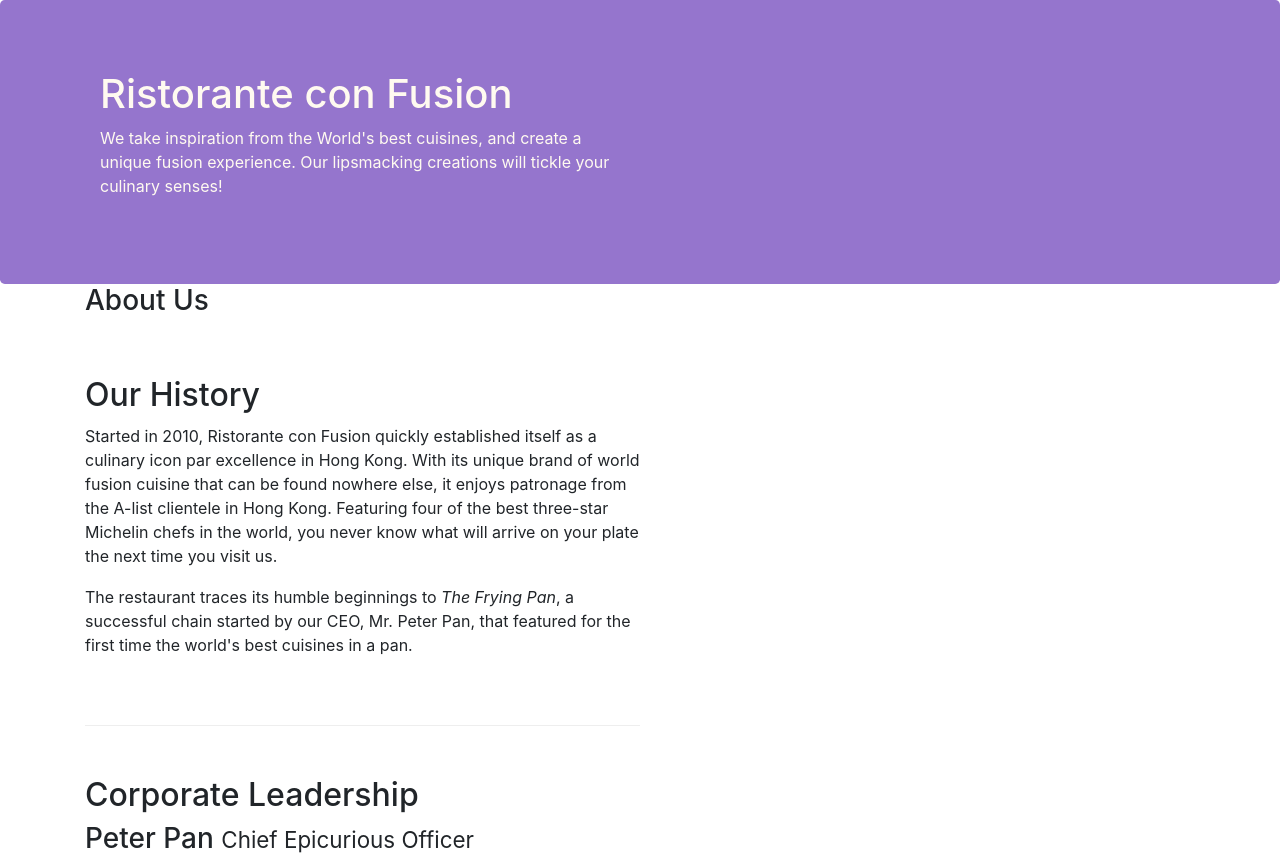
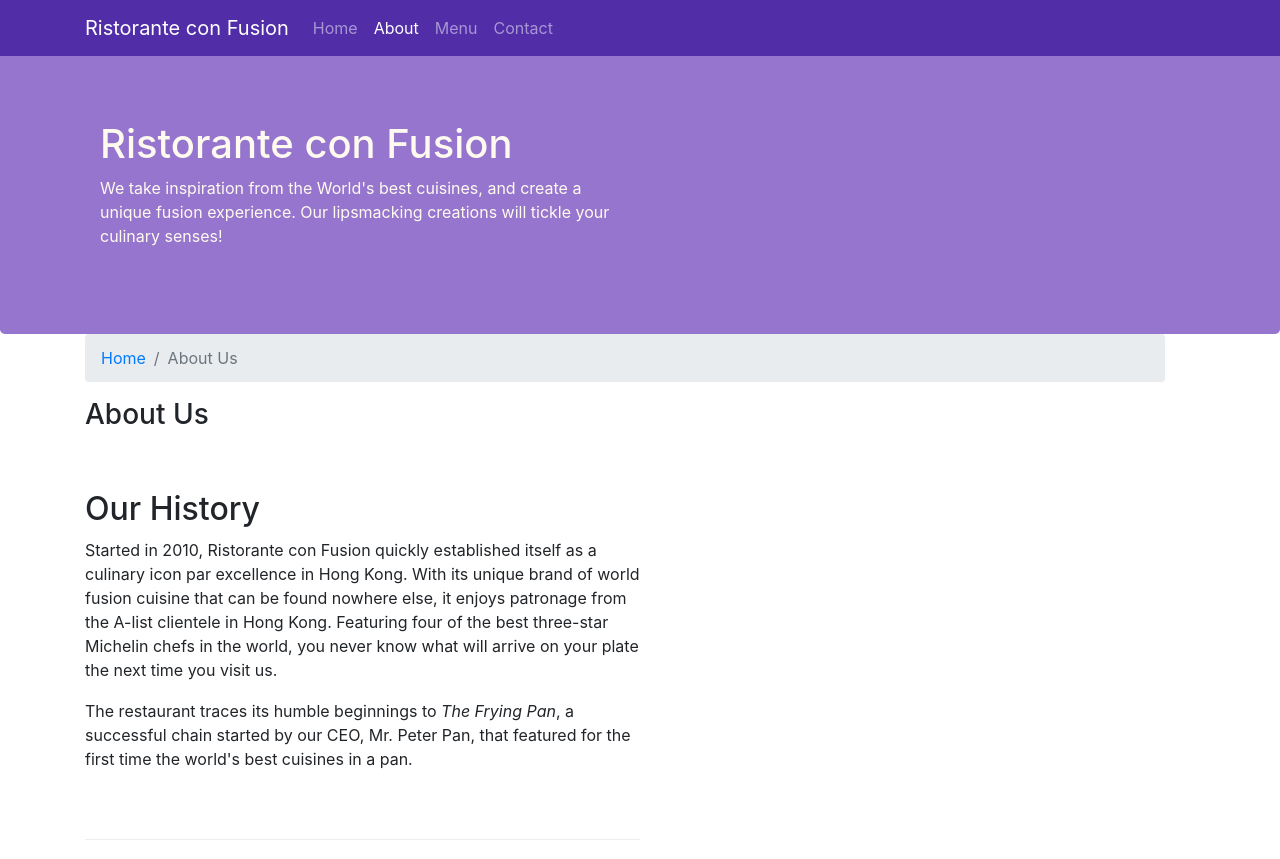
Before and after one commit to pallavisharma2811/Bootstrap4, a website: page aboutus.html in a window 1280 px wide. Shown: the top 859 px of the page. Drawn offline with nearby package versions, Linux system fonts and the light colour scheme.

Commit message:
Navbar and Breadcrumbs

```diff
--- a/aboutus.html
+++ b/aboutus.html
@@ -9,11 +9,32 @@
 
      <!-- Bootstrap CSS -->
      <link rel="stylesheet" href="node_modules/bootstrap/dist/css/bootstrap.min.css">
-    <link rel="stylesheet" href=" css/style.css">
+     <link rel="stylesheet" href=" css/style.css">
 
     <title>Ristorante Con Fusion: About Us</title>
 
 </head>
+<nav class="navbar navbar-dark navbar-expand-sm fixed-top">
+    <div class="container">
+        <button class="navbar-toggler"  type="button" data-toggle="collapse" data-target="#Navbar">
+            <span class="navbar-toggler-icon"></span>
+        </button>
+        <a class="navbar-brand" href ="./index.html">Ristorante con Fusion</a>
+        <div class="collapse navbar-collapse" id="Navbar">
+            <ul class="navbar-nav mr-auto">
+                <li class="nav-item "><a class="nav-link" href="./index.html">Home</a></li>
+                <li class="nav-item active"><a class="nav-link" href="#">About</a></li>
+                <li class="nav-item"><a class="nav-link" href="#">Menu</a></li>
+                <li class="nav-item"><a class="nav-link" href="#">Contact</a></li>
+
+            </ul>
+
+        </div>
+
+    </div>
+
+</nav>
+
 
 <body>
 
@@ -33,6 +54,10 @@
     <div>
         <div class="container">
             <div class="row col-12">
+                <ol class="col-12 breadcrumb">
+                    <li class="breadcrumb-item"><a href="./index.html">Home</a></li>
+                    <li class="breadcrumb-item active">About Us</li>
+                </ol>
                <h3>About Us</h3>
                <hr>
             </div>
--- a/css/style.css
+++ b/css/style.css
@@ -26,3 +26,12 @@
     margin:0px;
     color:#0f0f0f;
 }
+
+body{
+    padding:50px 0px 0px 0px;
+    z-index:0;
+}
+
+.navbar-dark {
+     background-color: #512DA8;
+}
```
Also changed, not shown: index.html (+23 -3 lines).
